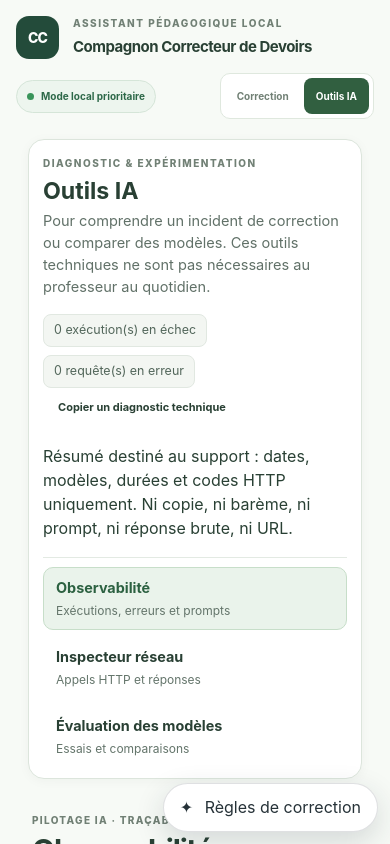
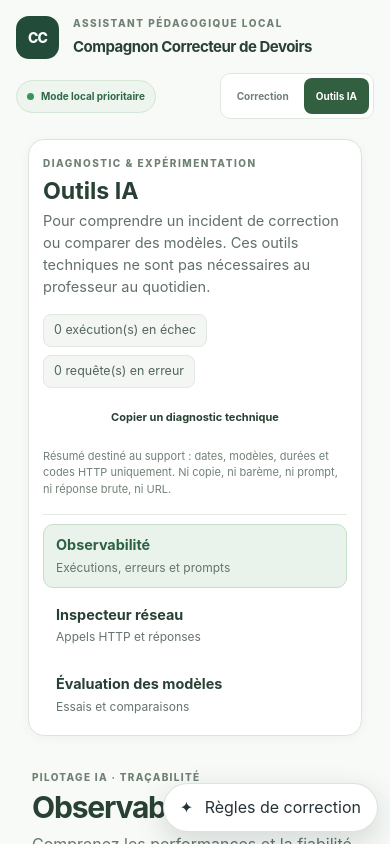
Before and after one commit to Sims07/Companion-Correcteur-Devoir, a React (Vite) app: page / in a window 390 px wide. Both pictures are taken after a click on the button "Outils IA". Shown: the top 844 px of the page. Built offline with nearby package versions, Linux system fonts and the light colour scheme.

Commit message:
style: keep privacy-safe support action compact and responsive

```diff
--- a/src/ui/developerTools.css
+++ b/src/ui/developerTools.css
@@ -12,3 +12,9 @@
 .developer-tools-link.is-active strong{color:var(--accent,#2c6141)}
 .developer-tools-link:focus-visible{outline:3px solid var(--accent,#397956);outline-offset:2px}
 @media(max-width:760px){.developer-tools{width:calc(100% - 24px);padding:16px 14px 0}.developer-tools-heading{flex-direction:column;gap:10px}.developer-tools-signals{justify-content:flex-start}.developer-tools-nav{flex-direction:column}.developer-tools-link{padding:10px 12px}.developer-tools-link small{font-size:.75rem}}
+
+.developer-tools-support{display:flex;flex-direction:column;align-items:flex-end;gap:10px;min-width:0}
+.developer-tools-copy{white-space:nowrap;max-width:100%}
+.developer-tools-copy-hint{margin:10px 0 0;color:var(--ds-color-text-muted,#718075);font-size:11px;line-height:1.5}
+.developer-tools-copy-status{margin:8px 0 0;font-size:12px;color:var(--ds-color-text,#294034)}
+@media(max-width:760px){.developer-tools-support{align-items:stretch;width:100%}.developer-tools-copy{white-space:normal}.developer-tools-signals{justify-content:flex-start}}
```
